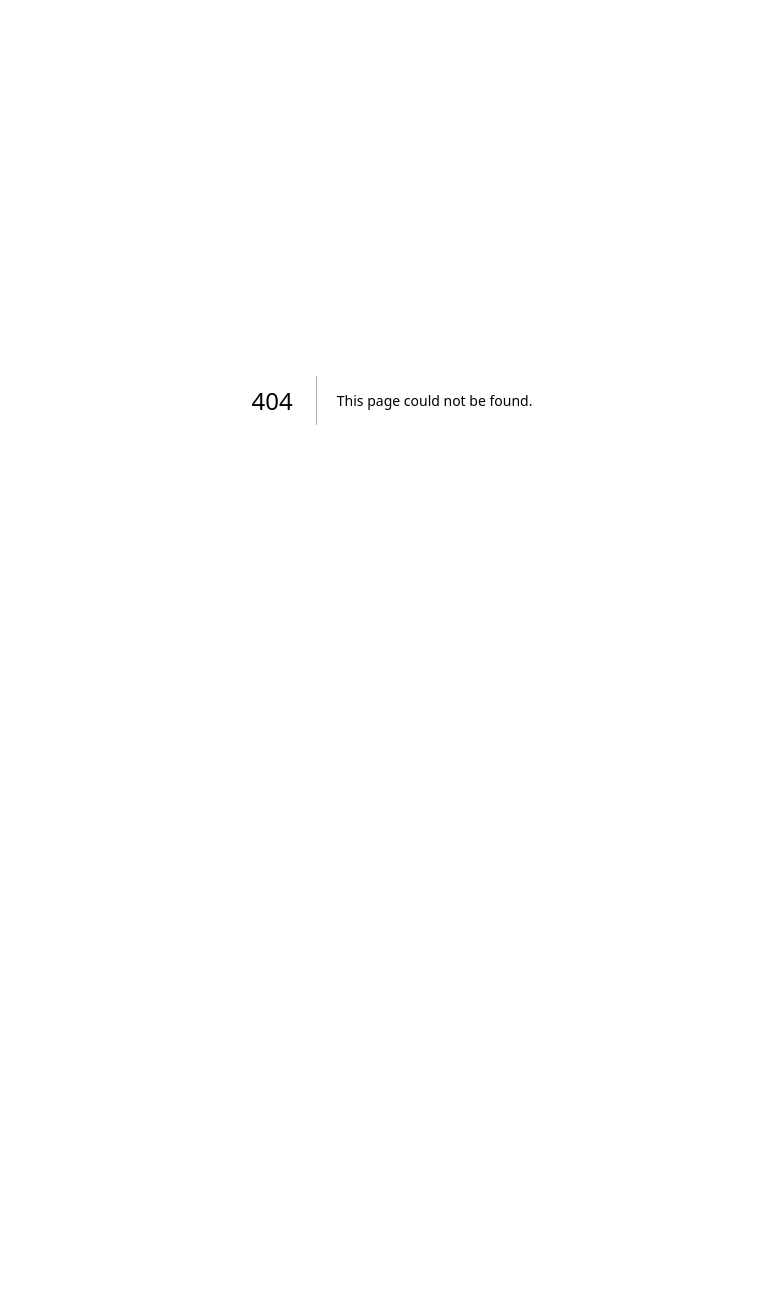
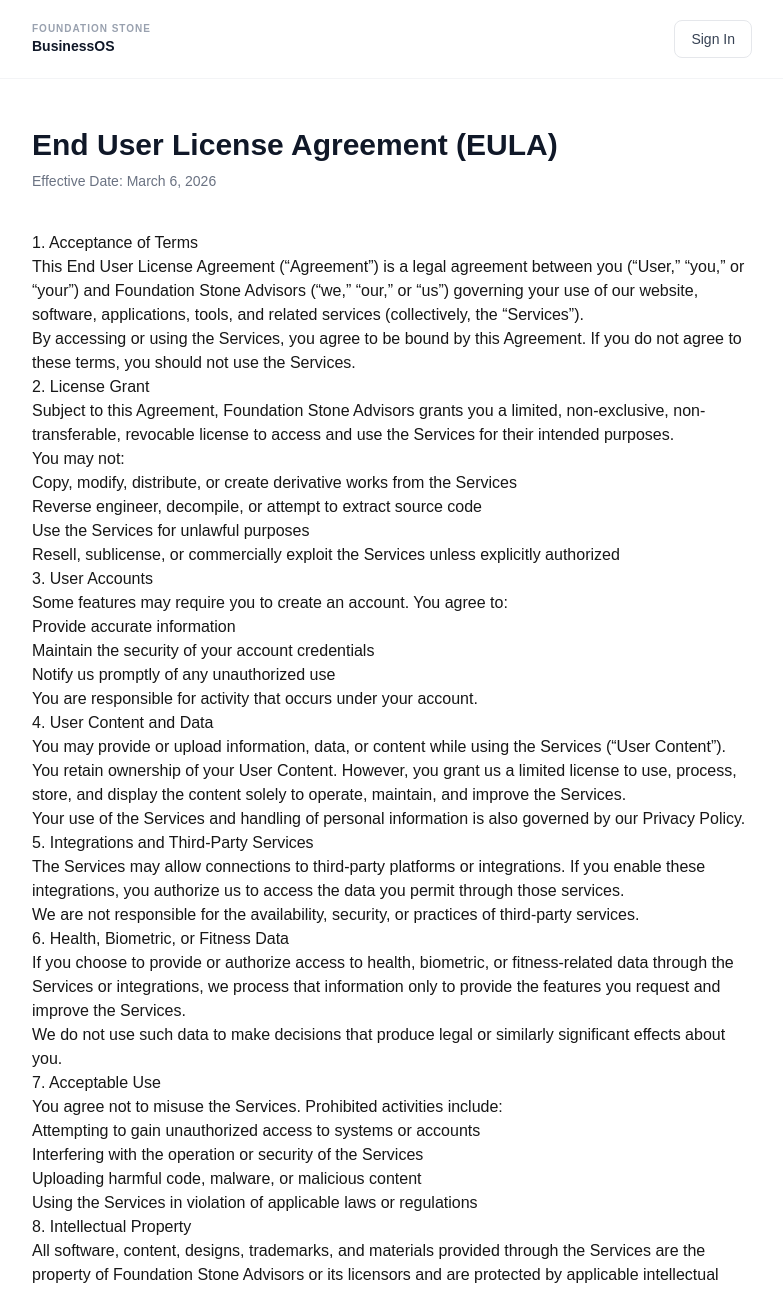
Before and after one commit to EricCJaffe/FSA, a Next.js app: page /eula in a window 1280 px wide. Before the commit this address had no page. Shown: the top 1290 px of the page, without its empty margins (248-1031 px from the left). Before the commit the page ends 800 px from the top, so only its background shows below. Built offline with nearby package versions, Linux system fonts and the light colour scheme.

Commit message:
feat: add public EULA page at /eula
Static page, no login required. Links to /privacy from the content
and footer. Matches the privacy page layout and branding.

https://claude.ai/code/session_0148CT2daTFbtjkXjD6MwH5h

```diff
--- /dev/null
+++ b/src/app/eula/page.tsx
@@ -0,0 +1,165 @@
+import Link from 'next/link'
+
+export const metadata = {
+  title: 'End User License Agreement — Foundation Stone Advisors',
+  description: 'End User License Agreement (EULA) for Foundation Stone Advisors BusinessOS platform.',
+}
+
+export default function EulaPage() {
+  return (
+    <div className="min-h-screen bg-white">
+      {/* Header */}
+      <header className="border-b border-gray-100">
+        <div className="mx-auto max-w-3xl px-6 py-5 flex items-center justify-between">
+          <Link href="/" className="text-sm font-bold text-gray-900 hover:text-gray-700 transition-colors">
+            <span className="text-[10px] uppercase tracking-widest text-gray-400 block">Foundation Stone</span>
+            BusinessOS
+          </Link>
+          <Link
+            href="/login"
+            className="rounded-lg border border-gray-200 px-4 py-2 text-sm font-medium text-gray-700 hover:bg-gray-50 transition-colors"
+          >
+            Sign In
+          </Link>
+        </div>
+      </header>
+
+      {/* Content */}
+      <main className="mx-auto max-w-3xl px-6 py-12">
+        <h1 className="text-3xl font-bold text-gray-900 mb-2">End User License Agreement (EULA)</h1>
+        <p className="text-sm text-gray-500 mb-10">Effective Date: March 6, 2026</p>
+
+        <div className="prose prose-gray max-w-none prose-headings:text-gray-900 prose-h2:text-xl prose-h2:mt-10 prose-h2:mb-4 prose-h3:text-base prose-h3:mt-6 prose-h3:mb-2 prose-p:text-gray-700 prose-p:leading-relaxed prose-li:text-gray-700 prose-a:text-blue-600">
+          <h2>1. Acceptance of Terms</h2>
+          <p>
+            This End User License Agreement (&ldquo;Agreement&rdquo;) is a legal agreement between you (&ldquo;User,&rdquo; &ldquo;you,&rdquo; or &ldquo;your&rdquo;) and Foundation Stone Advisors (&ldquo;we,&rdquo; &ldquo;our,&rdquo; or &ldquo;us&rdquo;) governing your use of our website, software, applications, tools, and related services (collectively, the &ldquo;Services&rdquo;).
+          </p>
+          <p>
+            By accessing or using the Services, you agree to be bound by this Agreement. If you do not agree to these terms, you should not use the Services.
+          </p>
+
+          <h2>2. License Grant</h2>
+          <p>
+            Subject to this Agreement, Foundation Stone Advisors grants you a limited, non-exclusive, non-transferable, revocable license to access and use the Services for their intended purposes.
+          </p>
+          <p>You may not:</p>
+          <ul>
+            <li>Copy, modify, distribute, or create derivative works from the Services</li>
+            <li>Reverse engineer, decompile, or attempt to extract source code</li>
+            <li>Use the Services for unlawful purposes</li>
+            <li>Resell, sublicense, or commercially exploit the Services unless explicitly authorized</li>
+          </ul>
+
+          <h2>3. User Accounts</h2>
+          <p>Some features may require you to create an account. You agree to:</p>
+          <ul>
+            <li>Provide accurate information</li>
+            <li>Maintain the security of your account credentials</li>
+            <li>Notify us promptly of any unauthorized use</li>
+          </ul>
+          <p>You are responsible for activity that occurs under your account.</p>
+
+          <h2>4. User Content and Data</h2>
+          <p>
+            You may provide or upload information, data, or content while using the Services (&ldquo;User Content&rdquo;).
+          </p>
+          <p>
+            You retain ownership of your User Content. However, you grant us a limited license to use, process, store, and display the content solely to operate, maintain, and improve the Services.
+          </p>
+          <p>
+            Your use of the Services and handling of personal information is also governed by our{' '}
+            <Link href="/privacy">Privacy Policy</Link>.
+          </p>
+
+          <h2>5. Integrations and Third-Party Services</h2>
+          <p>
+            The Services may allow connections to third-party platforms or integrations. If you enable these integrations, you authorize us to access the data you permit through those services.
+          </p>
+          <p>We are not responsible for the availability, security, or practices of third-party services.</p>
+
+          <h2>6. Health, Biometric, or Fitness Data</h2>
+          <p>
+            If you choose to provide or authorize access to health, biometric, or fitness-related data through the Services or integrations, we process that information only to provide the features you request and improve the Services.
+          </p>
+          <p>
+            We do not use such data to make decisions that produce legal or similarly significant effects about you.
+          </p>
+
+          <h2>7. Acceptable Use</h2>
+          <p>You agree not to misuse the Services. Prohibited activities include:</p>
+          <ul>
+            <li>Attempting to gain unauthorized access to systems or accounts</li>
+            <li>Interfering with the operation or security of the Services</li>
+            <li>Uploading harmful code, malware, or malicious content</li>
+            <li>Using the Services in violation of applicable laws or regulations</li>
+          </ul>
+
+          <h2>8. Intellectual Property</h2>
+          <p>
+            All software, content, designs, trademarks, and materials provided through the Services are the property of Foundation Stone Advisors or its licensors and are protected by applicable intellectual property laws.
+          </p>
+          <p>This Agreement does not grant you ownership of any intellectual property rights in the Services.</p>
+
+          <h2>9. Service Availability and Modifications</h2>
+          <p>
+            We may modify, suspend, or discontinue parts of the Services at any time. We may also update features, functionality, or requirements as the Services evolve.
+          </p>
+          <p>We are not liable for any modification, suspension, or discontinuation of the Services.</p>
+
+          <h2>10. Disclaimer of Warranties</h2>
+          <p>The Services are provided &ldquo;as is&rdquo; and &ldquo;as available.&rdquo;</p>
+          <p>
+            To the fullest extent permitted by law, Foundation Stone Advisors disclaims all warranties, including but not limited to:
+          </p>
+          <ul>
+            <li>Merchantability</li>
+            <li>Fitness for a particular purpose</li>
+            <li>Non-infringement</li>
+            <li>Continuous or error-free operation</li>
+          </ul>
+
+          <h2>11. Limitation of Liability</h2>
+          <p>
+            To the maximum extent permitted by law, Foundation Stone Advisors will not be liable for any indirect, incidental, special, or consequential damages arising from or related to your use of the Services.
+          </p>
+          <p>
+            Our total liability for any claim relating to the Services will not exceed the amount you paid for the Services, if any, in the preceding 12 months.
+          </p>
+
+          <h2>12. Termination</h2>
+          <p>
+            We may suspend or terminate your access to the Services if you violate this Agreement or misuse the Services.
+          </p>
+          <p>You may stop using the Services at any time.</p>
+          <p>Upon termination, your license to use the Services immediately ends.</p>
+
+          <h2>13. Changes to This Agreement</h2>
+          <p>
+            We may update this Agreement from time to time. Updated versions will be posted with a revised effective date. Continued use of the Services after updates constitutes acceptance of the revised Agreement.
+          </p>
+
+          <h2>14. Governing Law</h2>
+          <p>
+            This Agreement will be governed by and interpreted under the laws of the jurisdiction in which Foundation Stone Advisors operates, without regard to conflict of law principles.
+          </p>
+
+          <h2>15. Contact</h2>
+          <p>If you have questions about this Agreement, please contact:</p>
+          <p>
+            <strong>Foundation Stone Advisors</strong><br />
+            Email: <a href="mailto:admin@foundationstoneadvisors.com">admin@foundationstoneadvisors.com</a>
+          </p>
+        </div>
+      </main>
+
+      {/* Footer */}
+      <footer className="border-t border-gray-100 mt-16">
+        <div className="mx-auto max-w-3xl px-6 py-6 flex items-center justify-center gap-4 text-xs text-gray-400">
+          <Link href="/privacy" className="hover:text-gray-600 transition-colors">Privacy Policy</Link>
+          <span>&middot;</span>
+          <span>&copy; {new Date().getFullYear()} Foundation Stone Advisors. All rights reserved.</span>
+        </div>
+      </footer>
+    </div>
+  )
+}
```
